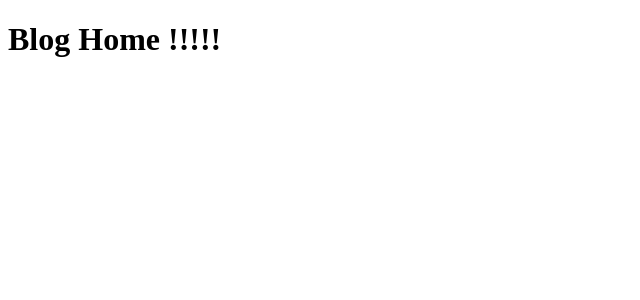
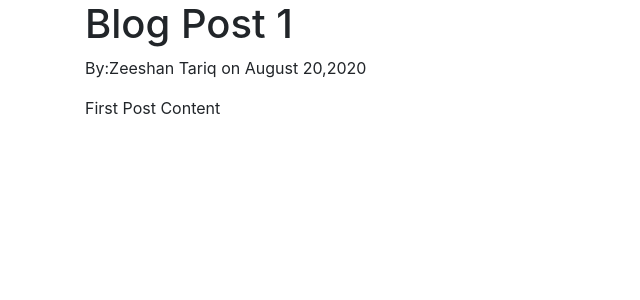
Before and after one commit to zeeshantariq08/Minz_Blog, a Django app: page / in a window 1280 px wide. Shown: the top 300 px of the page, without its empty margins (0-640 px from the left). Run offline with Django 3.2, Linux system fonts and the light colour scheme; some libraries are stand-ins or nearby versions.

Commit message:
add bootstrap templete

```diff
--- a/blog/templates/blog/about.html
+++ b/blog/templates/blog/about.html
@@ -2,7 +2,11 @@
 <html lang="en">
 <head>
 	<meta charset="UTF-8">
-	<title>Document</title>
+	{% if title %}
+		<title>Minz Blog - {{ title }}</title>
+	{% else %}
+		<title>Minz Blog</title>
+	{% endif %}
 </head>
 <body>
 	<h1>Blog About !!</h1>
--- /dev/null
+++ b/blog/templates/blog/base.html
@@ -0,0 +1,29 @@
+<!DOCTYPE html>
+<html lang="en">
+<head>
+	<!-- Required meta tags -->
+    <meta charset="utf-8">
+    <meta name="viewport" content="width=device-width, initial-scale=1, shrink-to-fit=no">
+
+    <!-- Bootstrap CSS -->
+    <link rel="stylesheet" href="https://stackpath.bootstrapcdn.com/bootstrap/4.3.1/css/bootstrap.min.css" integrity="sha384-ggOyR0iXCbMQv3Xipma34MD+dH/1fQ784/j6cY/iJTQUOhcWr7x9JvoRxT2MZw1T" crossorigin="anonymous">
+
+	{% if title %}
+		<title>Minz Blog - {{ title }}</title>
+	{% else %}
+		<title>Minz Blog</title>
+	{% endif %}
+</head>
+<body>
+	<div class="container">
+		{%  block content  %}
+		{% endblock %}
+	</div>
+
+
+
+	 <script src="https://code.jquery.com/jquery-3.3.1.slim.min.js" integrity="sha384-q8i/X+965DzO0rT7abK41JStQIAqVgRVzpbzo5smXKp4YfRvH+8abtTE1Pi6jizo" crossorigin="anonymous"></script>
+    <script src="https://cdnjs.cloudflare.com/ajax/libs/popper.js/1.14.7/umd/popper.min.js" integrity="sha384-UO2eT0CpHqdSJQ6hJty5KVphtPhzWj9WO1clHTMGa3JDZwrnQq4sF86dIHNDz0W1" crossorigin="anonymous"></script>
+    <script src="https://stackpath.bootstrapcdn.com/bootstrap/4.3.1/js/bootstrap.min.js" integrity="sha384-JjSmVgyd0p3pXB1rRibZUAYoIIy6OrQ6VrjIEaFf/nJGzIxFDsf4x0xIM+B07jRM" crossorigin="anonymous"></script>
+</body>
+</html>
--- a/blog/templates/blog/home.html
+++ b/blog/templates/blog/home.html
@@ -1,10 +1,8 @@
-<!DOCTYPE html>
-<html lang="en">
-<head>
-	<meta charset="UTF-8">
-	<title></title>
-</head>
-<body>
-	<h1>Blog Home !!!!!</h1>
-</body>
-</html>
+{% extends "blog/base.html" %}
+{% block content %}
+	{% for post in posts %}
+			<h1>{{post.title}}</h1>
+			<p>By:{{post.author}} on {{post.date}}</p>
+			<p>{{post.content}}</p>
+	{% endfor %}
+{% endblock content %}
--- a/blog/views.py
+++ b/blog/views.py
@@ -2,12 +2,31 @@
 from __future__ import unicode_literals
 
 from django.shortcuts import render
-from django.http import HttpResponse
 
 # Create your views here.
-def home(request):
-	return render(request,'blog/home.html')
+posts= [
+
+	{
+		'author':"Zeeshan Tariq",
+		"title":"Blog Post 1",
+		"content":"First Post Content",
+		"date":"August 20,2020",
+
+	}
+
+]
+
+
 
 
 def about(request):
-	return HttpResponse('<h1>About Blog</h1>')
+	return render(request,'blog/about.html')
+
+
+
+
+def home(request):
+	context = {
+		'posts':posts
+	}
+	return render(request,'blog/home.html',context)
```
